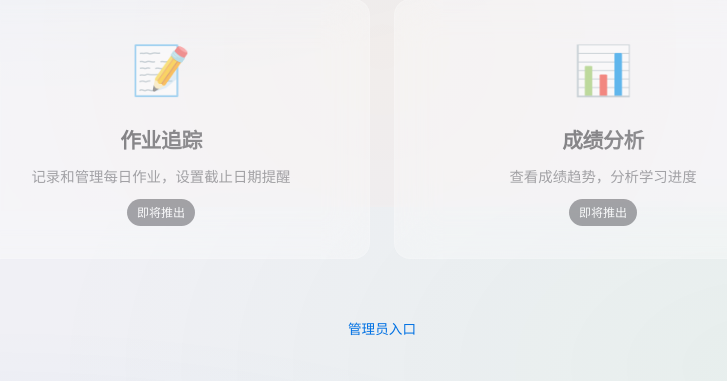
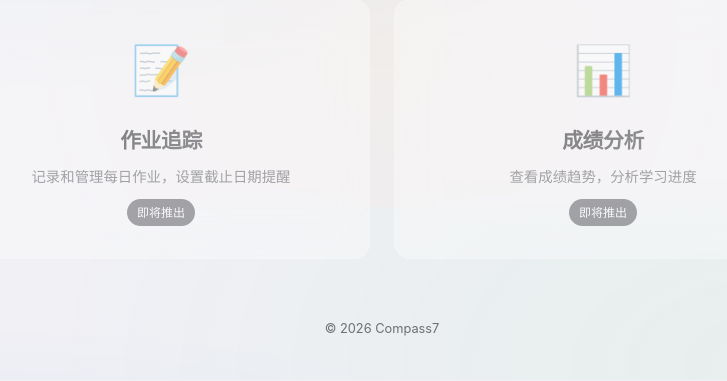
Before and after one commit to wesleymiao/compass7, a Flask app: page /home in a window 1280 px wide. Shown: the part 593-974 px from the top of the page, without its empty margins (258-985 px from the left). After the commit the page ends 929 px from the top, so only its background shows below. Run offline with Flask 3, Linux system fonts and the light colour scheme.

Commit message:
Remove admin link from home page footer
Co-Authored-By: Claude Opus 4 <noreply@anthropic.com>

```diff
--- a/templates/home.html
+++ b/templates/home.html
@@ -173,7 +173,7 @@
   </main>
 
   <footer>
-    <p><a href="/admin">管理员入口</a></p>
+    <p style="color: var(--text-secondary); font-size: 0.8rem;">© 2026 Compass7</p>
   </footer>
 
   <script src="/static/js/i18n.js"></script>
```
Also changed, not shown: 19 other files.
